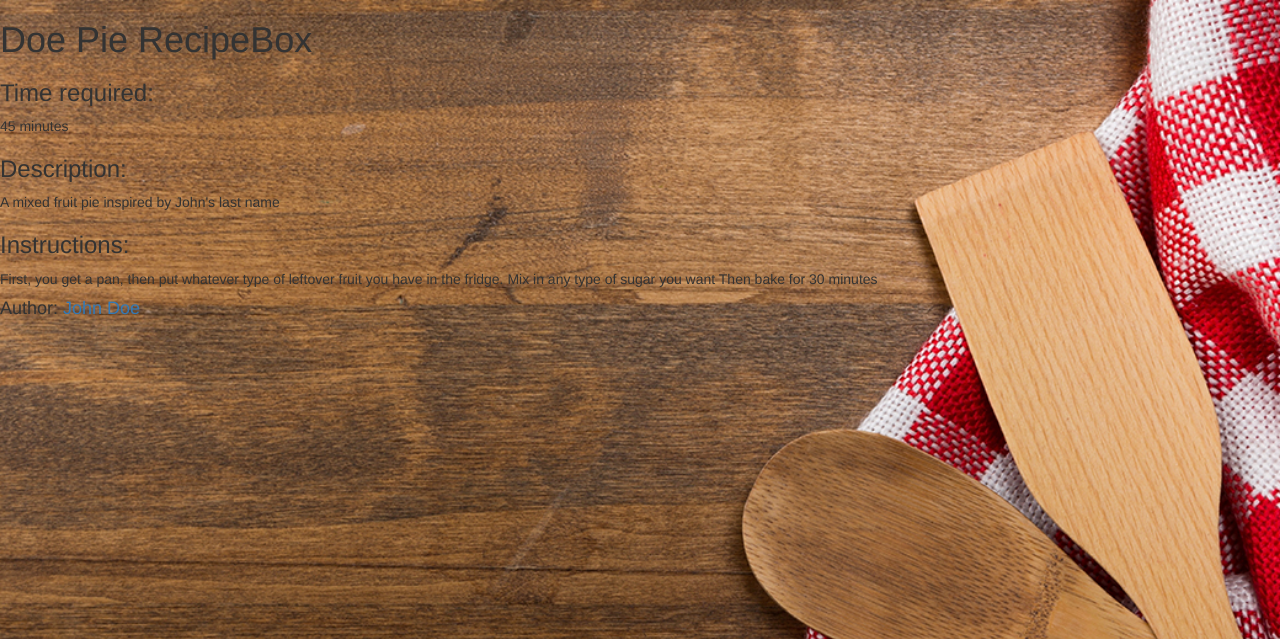
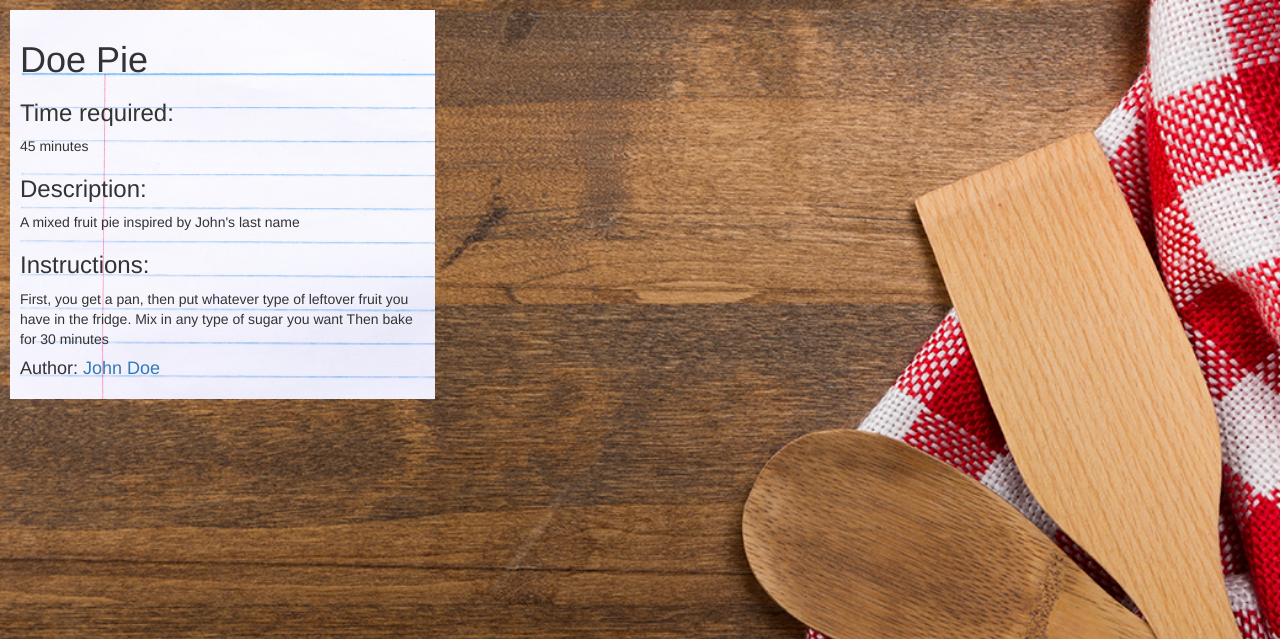
Before and after one commit to jcarr47362/recipeboxV1, a Django app: page /recipe/1/ in a window 1280 px wide. Shown: the top 639 px of the page. Run offline with Django 3.2, Linux system fonts and the light colour scheme; data comes from the database, SQL or seed files in the repository; some libraries are stand-ins or nearby versions.

Commit message:
add notebook container div

```diff
--- a/recipes/static/css/style.css
+++ b/recipes/static/css/style.css
@@ -15,6 +15,11 @@
   font-size: 17px;
 }
 
-a {
-  color: #eec59f;
+.notebook-container {
+  background-image: url("/static/images/notebook.jpg");
+  background-color: green;
+  height: auto;
+  width: 425px;
+  padding: 10px;
+  margin: 10px;
 }
--- a/templates/base.html
+++ b/templates/base.html
@@ -23,6 +23,7 @@
     <![endif]-->
   </head>
   <body>
+
     {% block content  %}
 
     {% endblock  %}
@@ -30,6 +31,6 @@
     <!-- jQuery (necessary for Bootstrap's JavaScript plugins) -->
     <script src="https://ajax.googleapis.com/ajax/libs/jquery/1.12.4/jquery.min.js"></script>
     <!-- Include all compiled plugins (below), or include individual files as needed -->
-    <script src="js/bootstrap.min.js"></script>
+    <script src="{% static 'js/bootstrap.min.js'%}"></script>
   </body>
 </html>
--- a/templates/index.html
+++ b/templates/index.html
@@ -13,6 +13,7 @@
    </head>
 
 <body>
+<div class="notebook-container">
 <h1>Welcome to Recipe Box</h1>
 
   <h3>Recipe Title List</h3>
@@ -25,6 +26,7 @@
   {% endfor %}
 
 
+</div>
 <button type="button" class="btn btn-default">
 <a href="/addrecipe/{{recipe_form}}">Add Recipe</a>
 </button>
@@ -33,7 +35,7 @@
 <a href="/addauthor/{{author_form}}">Add Author</a>
 </button>
 
-
+</div>
 </body>
 {% endblock %}
 </html>
--- a/templates/recipe_detail.html
+++ b/templates/recipe_detail.html
@@ -1,8 +1,9 @@
 {% extends 'base.html' %}
 
 {% block content %}
+<div class="notebook-container">
 
-<h1>{{recipe}} RecipeBox</h1>
+<h1>{{recipe}}</h1>
 
 
 <h3>Time required: </h3><p>{{ recipe.time_required }}</p>
@@ -11,4 +12,5 @@
 
 <h4>Author: <a href="/author/{{recipe.author.id}}">{{recipe.author}}</a></h4>
 
+</div>
 {% endblock %}
```
Also changed, not shown: recipes/static/images/notebook.jpg (added). Lines whose indentation alone changed are shown as unchanged.
